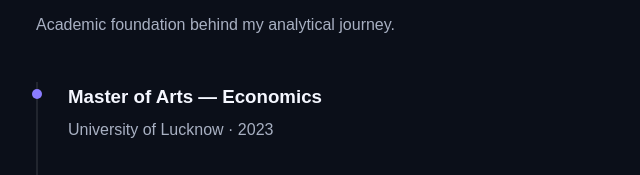
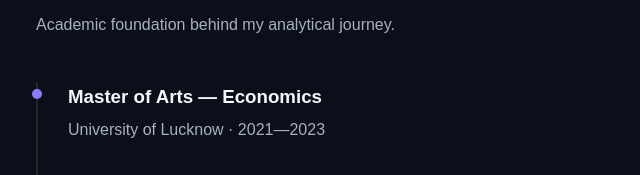
Before and after one commit to saniyasiddiqui0875-commits/saniyasiddiqui0875-commits.github.io, a plain HTML site: page index.html in a window 1280 px wide. Shown: the part 2827-3002 px from the top of the page, 79-719 px from the left. Drawn offline with Linux system fonts and the light colour scheme.

Commit message:
Update index.html

```diff
--- a/index.html
+++ b/index.html
@@ -631,7 +631,7 @@
             <h3>Master of Arts — Economics</h3>
 
             <p>
-                University of Lucknow · 2023
+                University of Lucknow · 2021—2023
             </p>
 
         </div>
```
